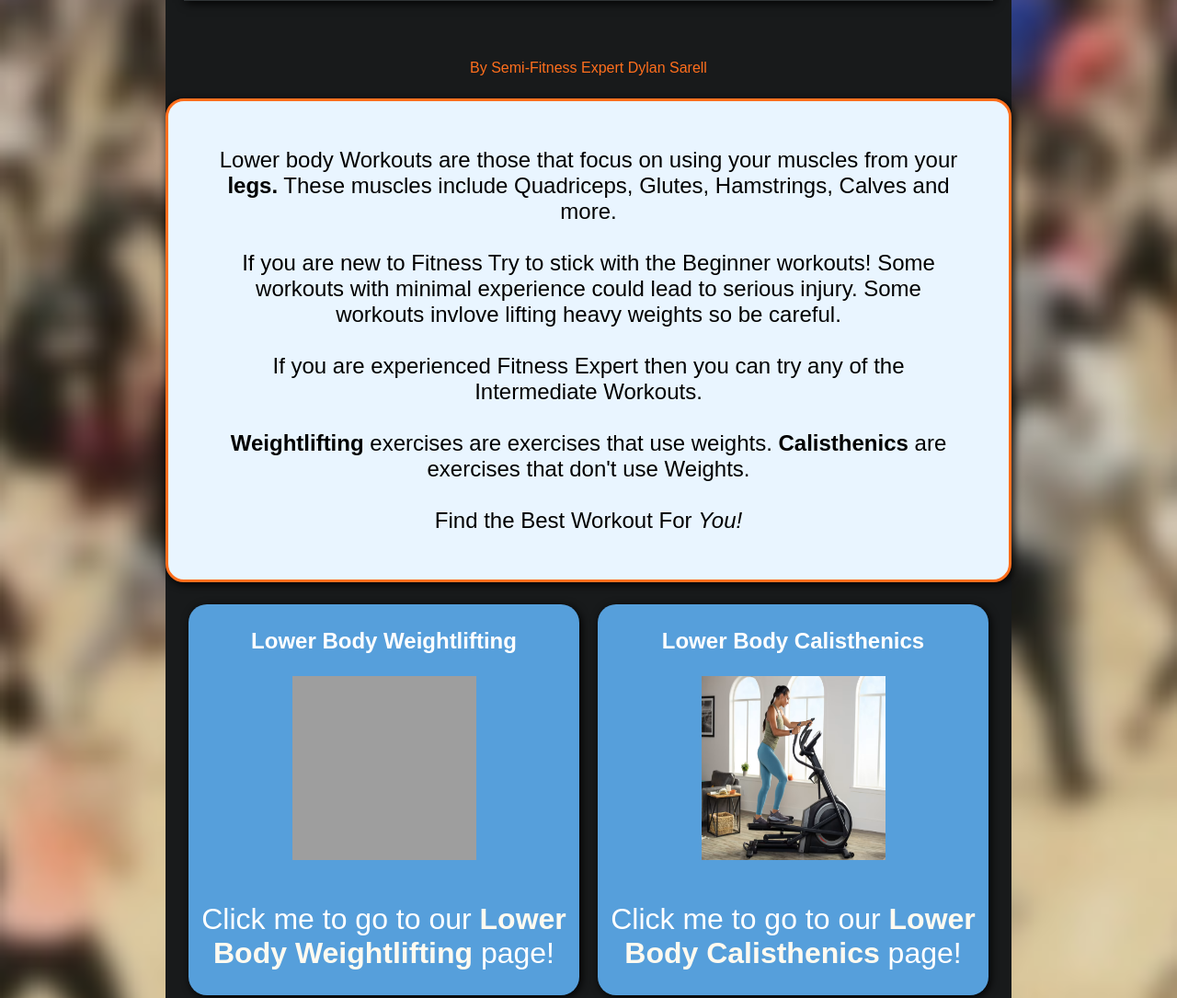
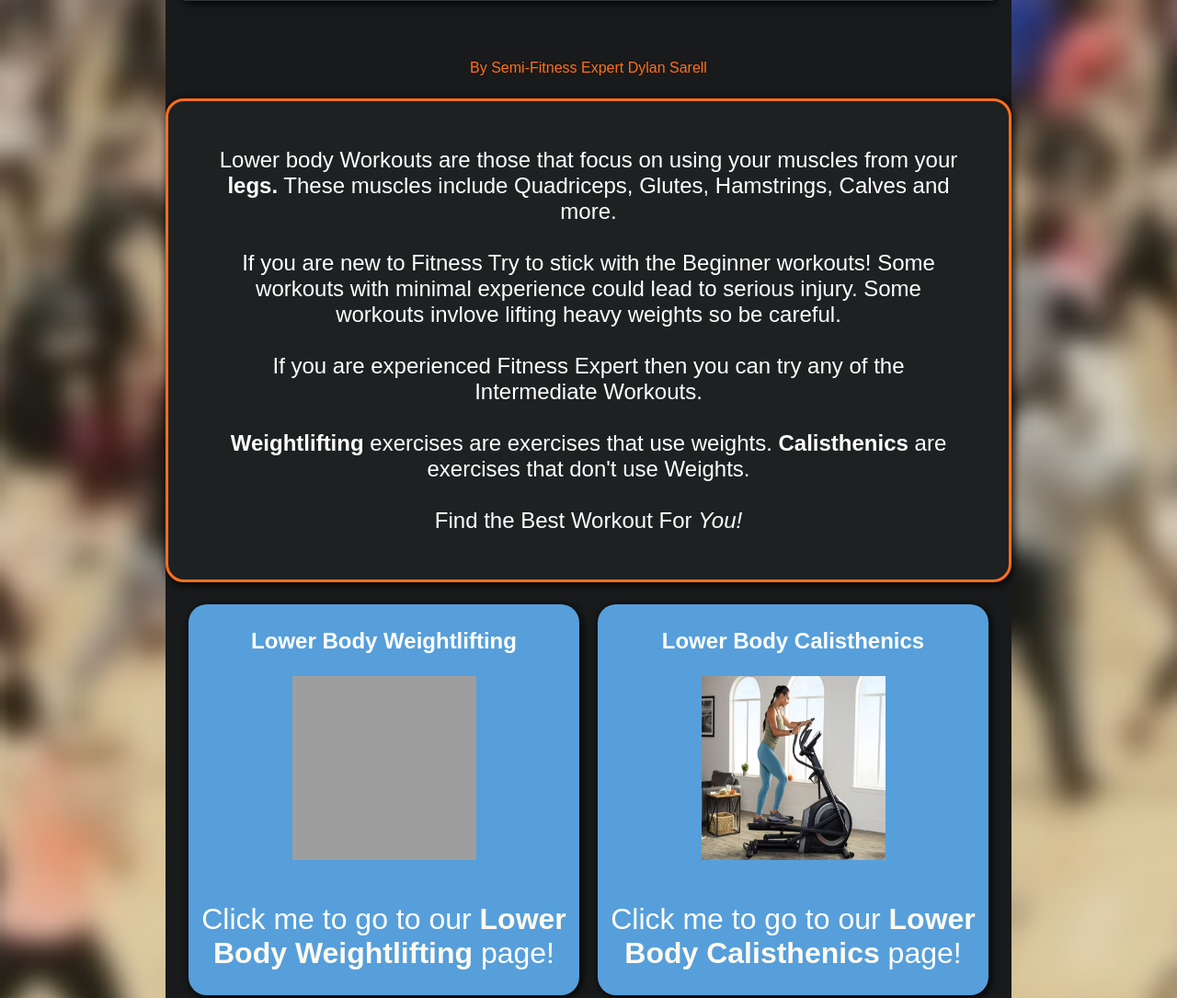
Before and after one commit to gwstallsmith/HI-C-Fitness, a plain HTML site: page lowerBody.html in a window 1280 px wide. Shown: the part 775-1860 px from the top of the page at 92% size. Drawn offline with Linux system fonts and the light colour scheme; grey boxes are pictures that could not be loaded.

Commit message:
Lower body pages are now have dark mode.

```diff
--- a/styles/lowerBody.css
+++ b/styles/lowerBody.css
@@ -81,11 +81,11 @@ img.picturething2 {
 p.expl {
     font-size: 24px;
     text-align:center;
-    color:black;
+    color:white;
 
     padding: 50px;
 
-    background-color: #e9f5ff;
+    background-color: rgb(30,33,34);
 
     border-style:solid;
     border-color: #ff6f1d;
```
